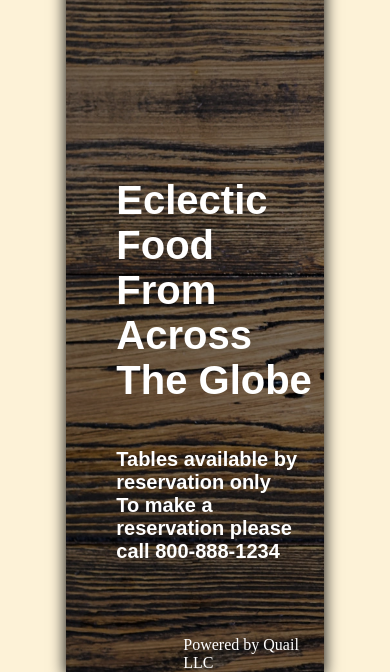
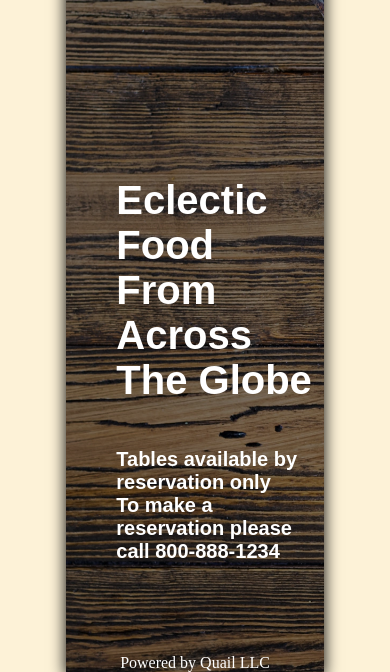
Before and after one commit to Quail58/restaurant, a website built with webpack: page dist/index.html in a window 390 px wide. Shown: the part 172-844 px from the top of the page. Built offline with nearby package versions, Linux system fonts and the light colour scheme.

Commit message:
Adjusted css to be more responsive

```diff
--- a/dist/index.html
+++ b/dist/index.html
@@ -24,8 +24,7 @@
                 </div>
             </div>
         </div>
-        <div id="footer">Powered by Quail LLC</div>
     </div>
-
+    <div id="footer">Powered by Quail LLC</div>
 </body>
 </html>
--- a/dist/style.css
+++ b/dist/style.css
@@ -9,18 +9,12 @@ body {
     background-color: #fdf2d7;
     width: 66vw;
     height: 100vh;
-    display: flex;
-    flex-direction: column;
     justify-content: center;
     box-shadow: 0px 5px 15px black;
-    background-image: url('./assets/food.webp');
-    background-size: cover;
-    opacity: 1;
+    display: grid;
+    grid-template-rows: 150px auto;
 }
 
-#about {
-    opacity: 1;
-}
 
 #header {
     background-color: #fdf2d7;
@@ -38,7 +32,10 @@ body {
 
 #about {
     background: rgba(0, 0, 0, 0.5);
-    height: 100%;
+    background-image: url('./assets/food.webp');
+    background-size: cover;
+    display: flex;
+    flex-direction: column;
 }
 
 #about_txt {
@@ -46,8 +43,10 @@ body {
     font-size: 40px;
     font-family: Arial, Helvetica, sans-serif;
     font-weight: bolder;
-    margin-top: 200px;
-    margin-left: 50px;
+    padding-top: 200px;
+    padding-left: 50px;
+    background-color: rgba(0, 0, 0, 0.5);
+    flex-grow: 1;
 }
 
 #about2 {
@@ -56,7 +55,8 @@ body {
 }
 
 #footer {
-    padding-left: 30vw;
     color: white;
-    background: rgba(0, 0, 0, 0.5);
+    position: absolute;
+    bottom: 0;
+    justify-self: center;
 }
```
